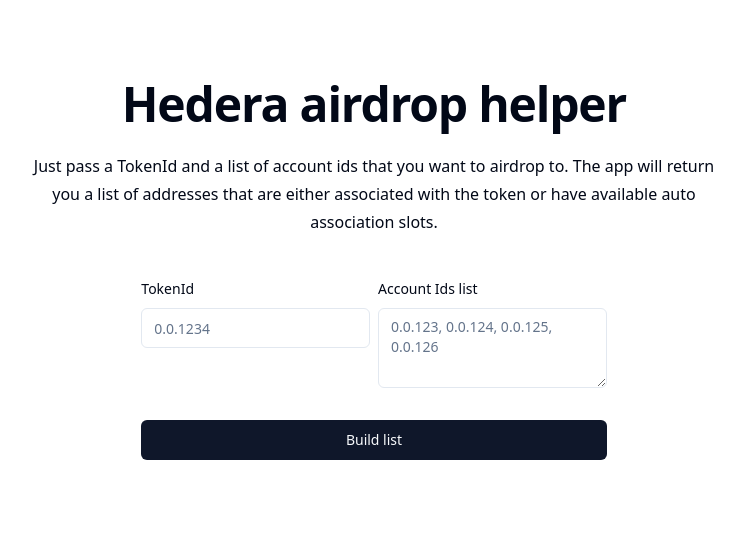
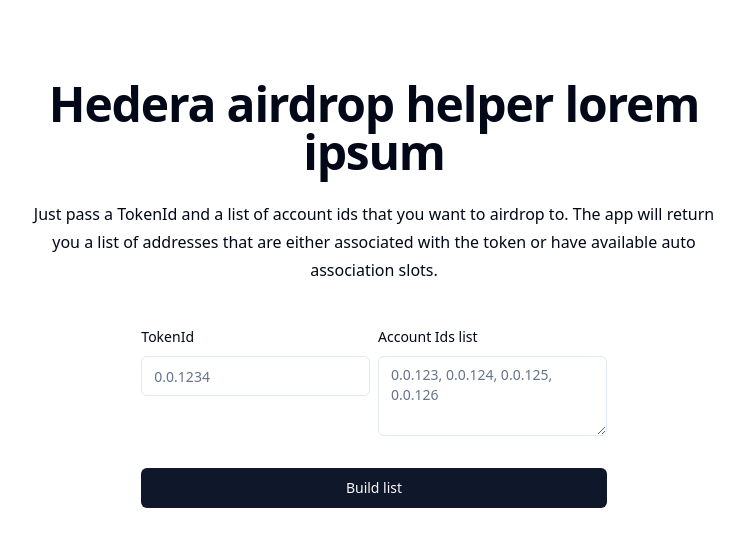
Before and after one commit to Ashe-Oro-Accelerator/Airdrop-List-Verifier, a React (Vite) app: page / in a window 1280 px wide. Shown: the top 546 px of the page, without its empty margins (266-1010 px from the left). Built offline with nearby package versions, Linux system fonts and the light colour scheme.

Commit message:
feat: example text added to test workflow
Signed-off-by: michalrozekariane <michal.rozek@arianelabs.com>

```diff
--- a/src/App.tsx
+++ b/src/App.tsx
@@ -90,7 +90,7 @@
 
   return (
     <div className="container mx-auto">
-      <h1 className="mt-20 scroll-m-20 text-center text-4xl font-extrabold tracking-tight lg:text-5xl">{dictionary.title}</h1>
+      <h1 className="mt-20 scroll-m-20 text-center text-4xl font-extrabold tracking-tight lg:text-5xl">{dictionary.title} lorem ipsum</h1>
       <p className="text-center leading-7 [&:not(:first-child)]:mt-6">{dictionary.description}</p>
 
       <div className="mb-20 mt-5">
```
